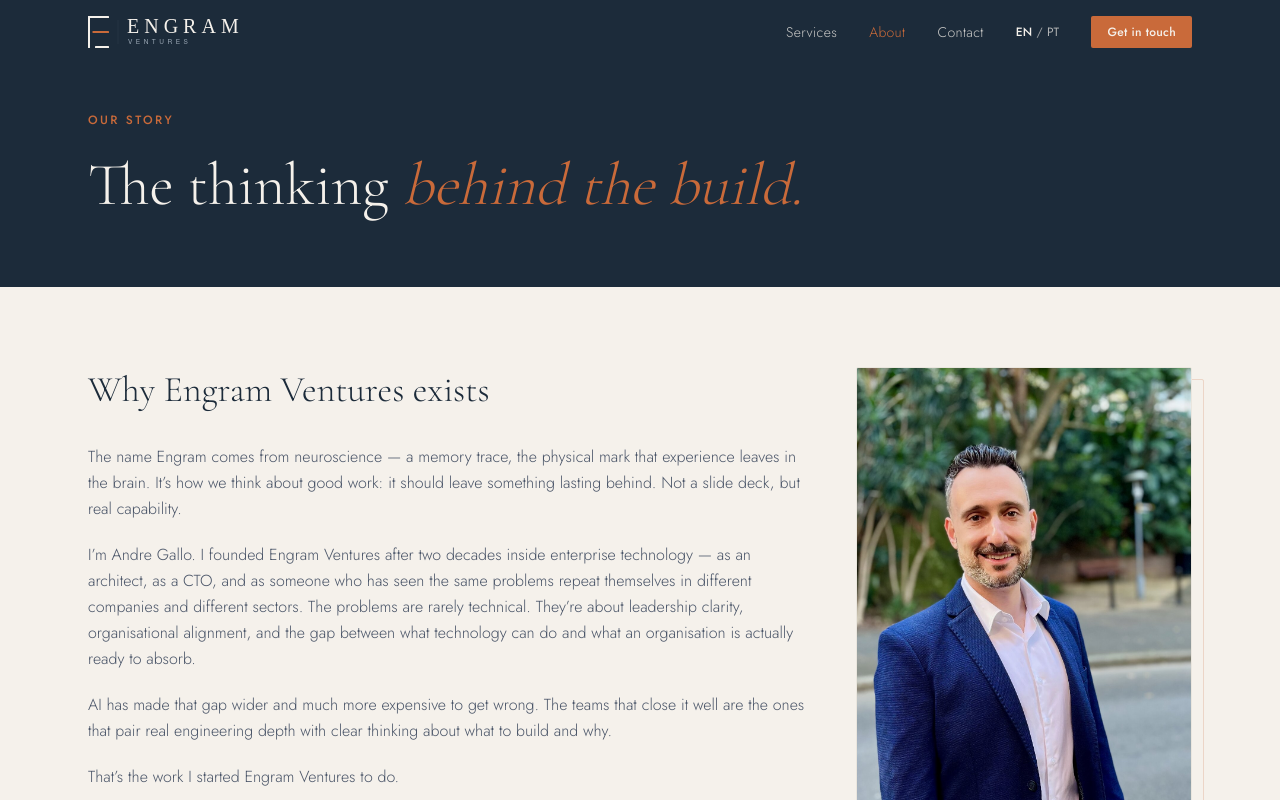
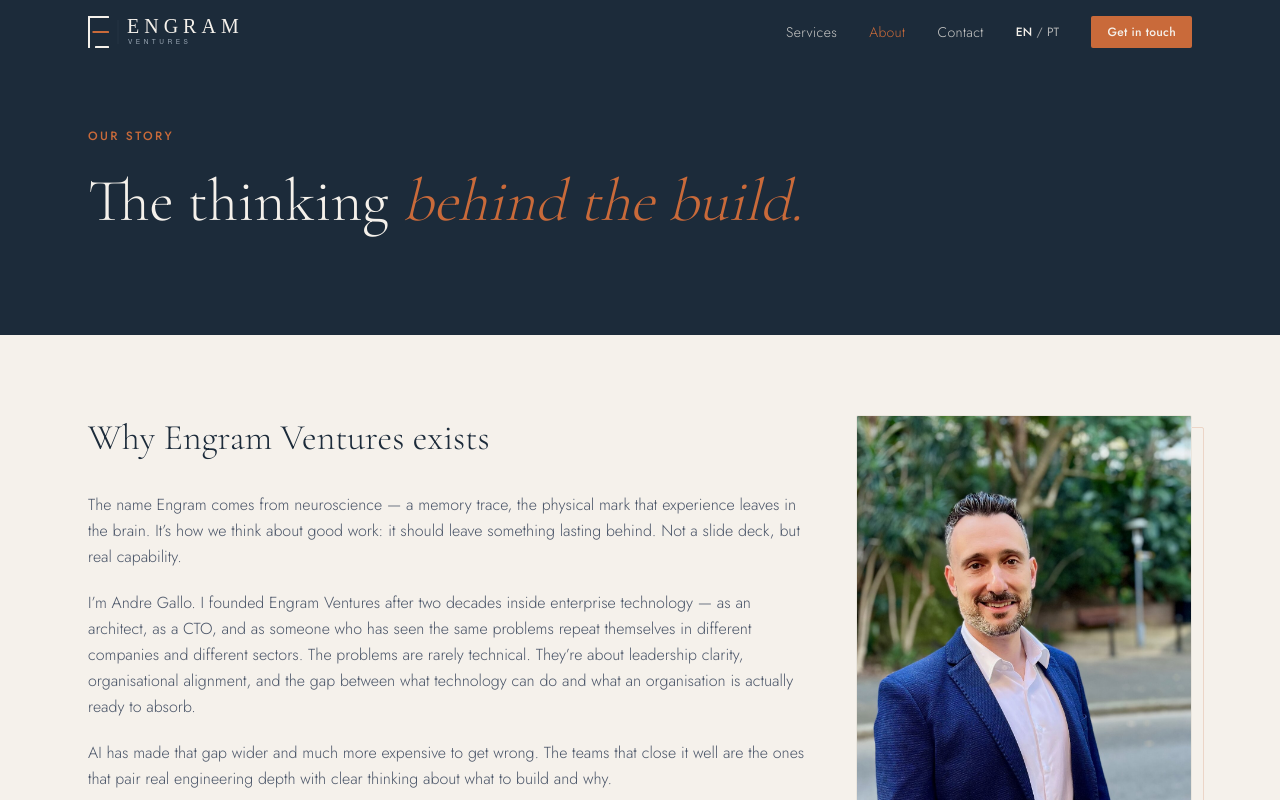
Before and after one commit to engram-ventures/engram-website, a Next.js app: page /en/about in a window 1280 px wide. Shown: the top 800 px of the page. Built offline with nearby package versions, Linux system fonts and the light colour scheme.

Commit message:
style(about): match hero padding to other pages (pt-32 pb-24)

```diff
--- a/app/[locale]/about/VariantEditorial.tsx
+++ b/app/[locale]/about/VariantEditorial.tsx
@@ -30,7 +30,7 @@
   return (
     <>
       {/* Hero — compressed */}
-      <section className="bg-navy pt-28 pb-16">
+      <section className="bg-navy pt-32 pb-24">
         <div className="max-w-6xl mx-auto px-6">
           <div className="section-label text-ember mb-5">{t("label")}</div>
           <h1 className="font-display text-5xl md:text-6xl font-light text-parchment leading-tight max-w-3xl">
```
